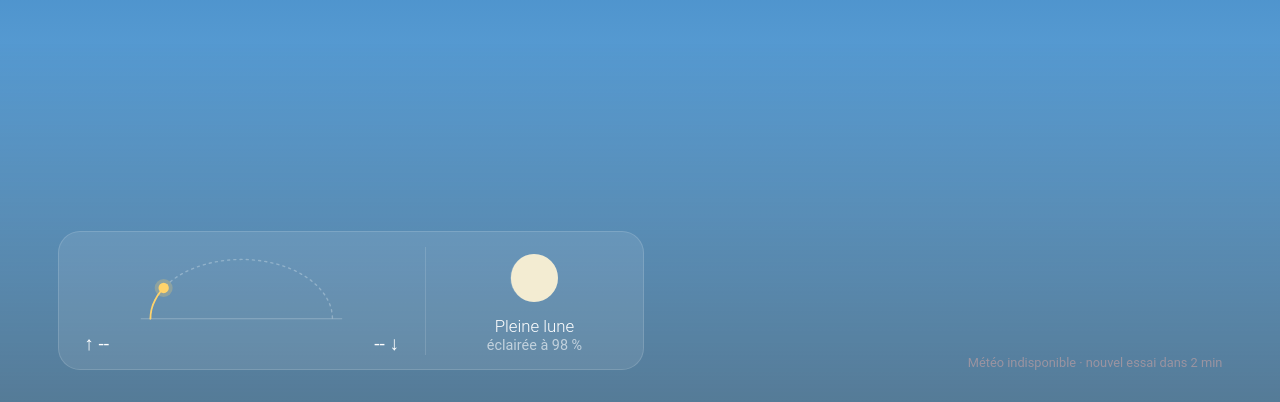
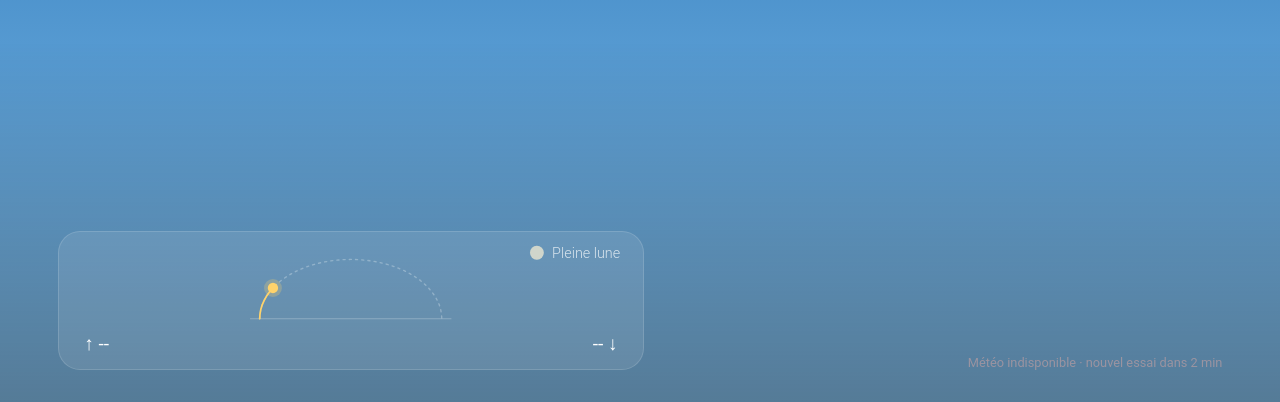
Before and after one commit to tieumsuno-ai/mixapp, a plain HTML site: page ecran-maison/index.html in a window 1280 px wide. Shown: the part 398-800 px from the top of the page. Drawn offline with Linux system fonts and the light colour scheme; no server answers; a script that the page names is missing.

Commit message:
Écran maison : lune réduite, prévisions sous la météo [skip ci]
Co-Authored-By: Claude Opus 5.5 <noreply@anthropic.com>
Claude-Session: https://claude.ai/code/session_01RM1xnHByq6J4nQT8poa5d3

```diff
--- a/ecran-maison/index.html
+++ b/ecran-maison/index.html
@@ -88,10 +88,10 @@
   .heures-soleil b { font-weight: 400; }
   .heures-soleil .milieu { opacity: 0.65; }
   .separe { width: 1px; align-self: stretch; -webkit-align-self: stretch; background: rgba(255,255,255,0.14); margin: 0 2vw; }
-  .lune { text-align: center; width: 13vw; }
-  .lune svg { display: block; width: 7.5vh; height: 7.5vh; margin: 0 auto; }
-  .lune .phase { font-size: 2.1vh; font-weight: 300; margin-top: 1vh; line-height: 1.25; }
-  .lune .pct { font-size: 1.8vh; opacity: 0.6; }
+  .ephem { position: relative; }
+  .lune { position: absolute; top: 1.5vh; right: 1.8vw; font-size: 1.8vh; font-weight: 300; opacity: 0.75; white-space: nowrap; }
+  .lune svg { display: inline-block; width: 2.2vh; height: 2.2vh; vertical-align: -0.5vh; margin-right: 0.5vw; }
+  .lune .pct { display: none; }
 
   /* Collecte des déchets */
   .collecte { margin-top: 1.8vh; padding-top: 1.4vh; padding-bottom: 1.2vh; }
@@ -358,11 +358,8 @@
             <span><b id="coucher">--</b> &#8595;</span>
           </div>
         </div>
-        <div class="separe"></div>
         <div class="lune">
-          <div id="lune-svg"></div>
-          <div class="phase" id="lune-nom"></div>
-          <div class="pct" id="lune-pct"></div>
+          <span id="lune-svg"></span><span class="phase" id="lune-nom"></span><span class="pct" id="lune-pct"></span>
         </div>
       </div>
     </div>
@@ -377,6 +374,7 @@
     <div class="desc" id="desc">Chargement de la météo…</div>
     <div class="pastilles" id="details"></div>
     <div class="pluie-h" id="pluie"></div>
+    <div class="prev" id="prev"></div>
 
     <div class="carte infos">
       <div class="etiquette" id="infos-titre"></div>
@@ -388,7 +386,6 @@
 
     <div class="pousse"></div>
 
-    <div class="prev" id="prev"></div>
     <div class="etat" id="etat"></div>
   </div>
 </div>
```
